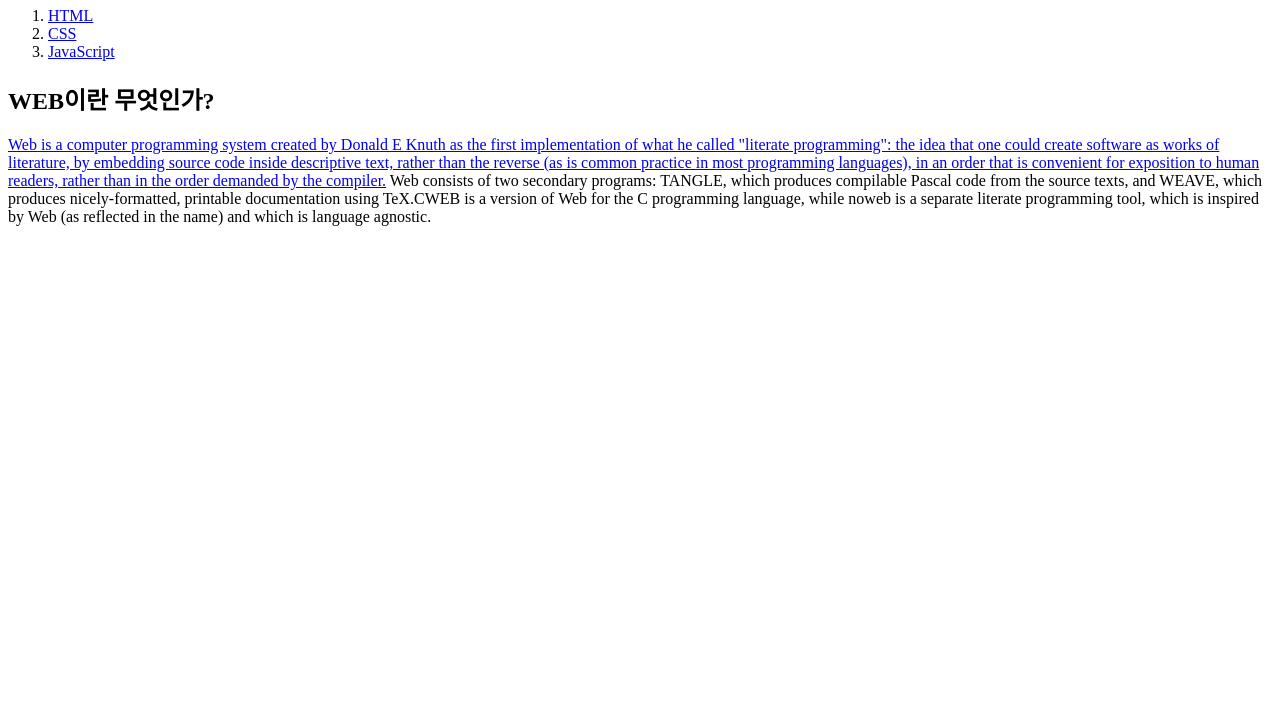
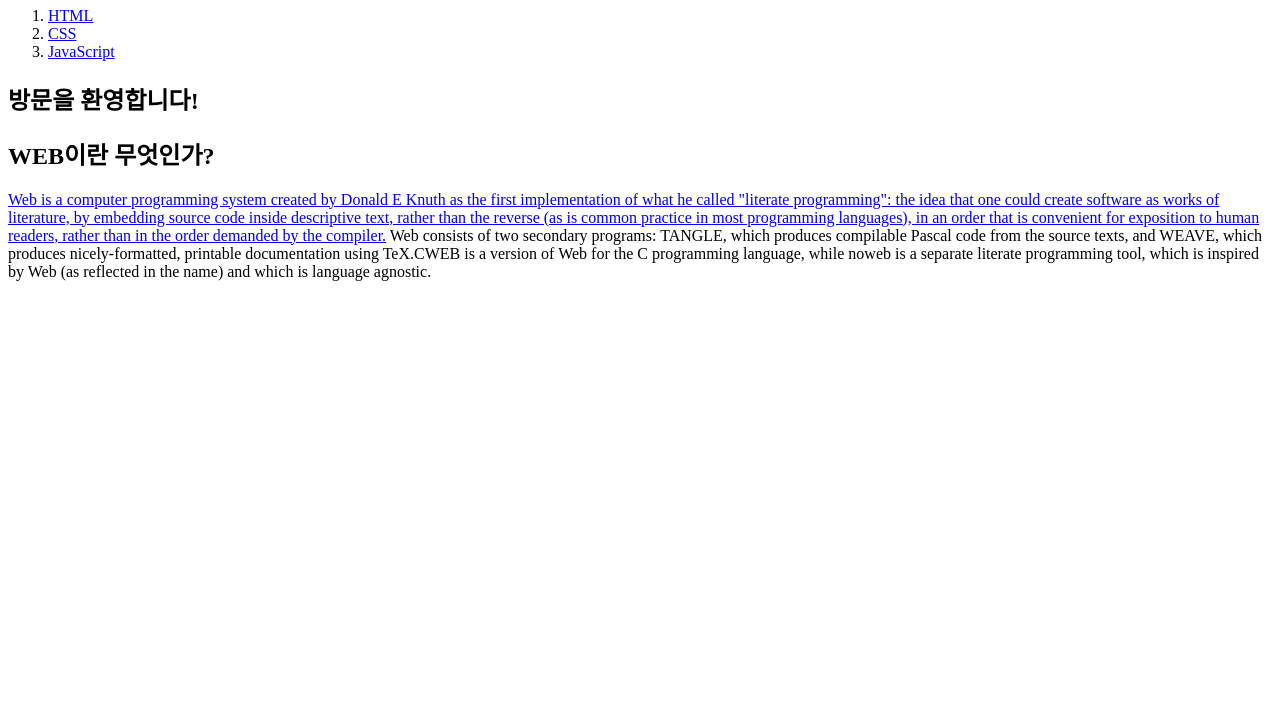
Before and after one commit to FirstQ7/My-first-web-site, a plain HTML site: page index.html in a window 1280 px wide. Shown: the part 73-800 px from the top of the page. Drawn offline with Linux system fonts and the light colour scheme.

Commit message:
테스트 용 수정

```diff
--- a/index.html
+++ b/index.html
@@ -11,6 +11,7 @@
     <li><a href="2.html" target="_blank" title="CSS specification">CSS</a></li>
     <li><a href="3.html" target="_blank" title="JavaScript specification">JavaScript</a></li>
   </ol>
+  <h2>방문을 환영합니다!</h2>
   <h2>WEB이란 무엇인가?</h2>
   <p><a href="https://en.wikipedia.org/wiki/Web_(programming_system)" target="_blank" title="Web specification"> Web is a computer programming system created by Donald E Knuth as the first implementation of what he called "literate programming": the idea that one could create software as works of literature, by embedding source code inside descriptive text, rather than the reverse (as is common practice in most programming languages), in an order that is convenient for exposition to human readers, rather than in the order demanded by the compiler.</a> Web consists of two secondary programs: TANGLE, which produces compilable Pascal code from the source texts, and WEAVE, which produces nicely-formatted, printable documentation using TeX.CWEB is a version of Web for the C programming language, while noweb is a separate literate programming tool, which is inspired by Web (as reflected in the name) and which is language agnostic.</p>
 </body>
```
